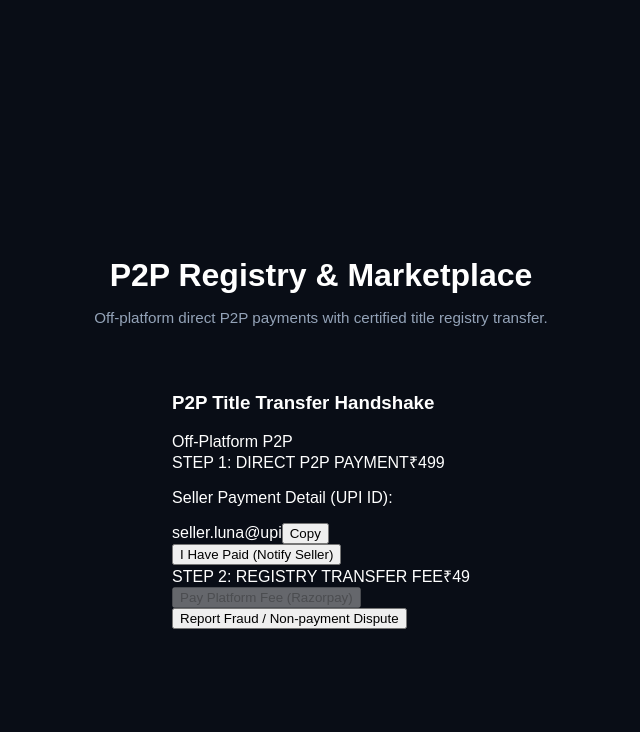
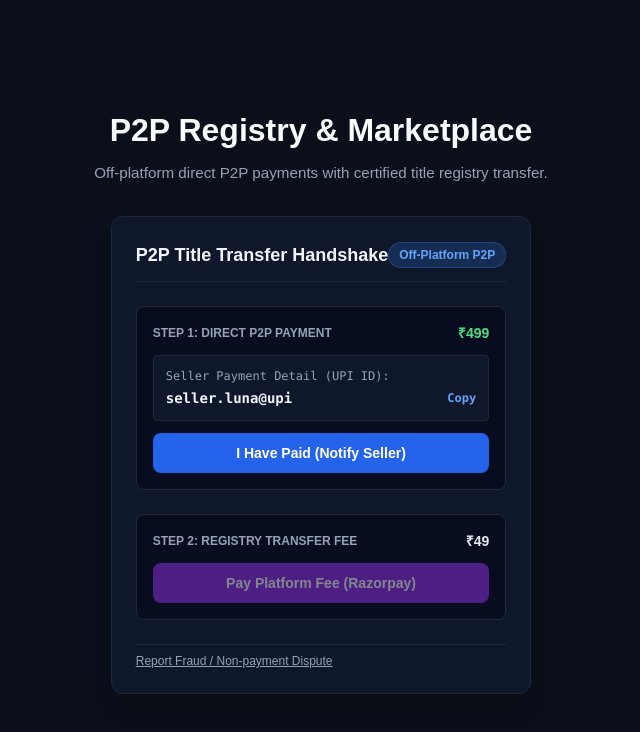
Before and after one commit to prashantsugara/moon_proj, a Next.js app: page / in a window 1280 px wide. Shown: the top 732 px of the page, without its empty margins (319-959 px from the left). Built offline with nearby package versions, Linux system fonts and the light colour scheme; no server answers.

Commit message:
Add Tailwind CSS styles for sleek modern UI

```diff
--- /dev/null
+++ b/app/globals.css
@@ -0,0 +1,16 @@
+@tailwind base;
+@tailwind components;
+@tailwind utilities;
+
+:root {
+  --font-sans: 'Inter', -apple-system, BlinkMacSystemFont, 'Segoe UI', Roboto, sans-serif;
+}
+
+body {
+  background-color: #0b0f19;
+  color: #f8fafc;
+  font-family: var(--font-sans);
+  margin: 0;
+  padding: 0;
+  -webkit-font-smoothing: antialiased;
+}
--- a/app/layout.tsx
+++ b/app/layout.tsx
@@ -1,8 +1,9 @@
 import React from 'react';
+import './globals.css';
 
 export const metadata = {
   title: 'P2P Registry & Marketplace',
-  description: 'Off-platform P2P land registry and marketplace platform.',
+  description: 'Off-platform direct P2P payments with certified title registry transfer.',
 };
 
 export default function RootLayout({
@@ -15,7 +16,7 @@ export default function RootLayout({
       <head>
         <script src="https://checkout.razorpay.com/v1/checkout.js" async></script>
       </head>
-      <body style={{ margin: 0, padding: 0, backgroundColor: '#090d16', color: '#fff' }}>
+      <body>
         {children}
       </body>
     </html>
--- /dev/null
+++ b/postcss.config.js
@@ -0,0 +1,6 @@
+module.exports = {
+  plugins: {
+    tailwindcss: {},
+    autoprefixer: {},
+  },
+}
--- /dev/null
+++ b/tailwind.config.js
@@ -0,0 +1,11 @@
+/** @type {import('tailwindcss').Config} */
+module.exports = {
+  content: [
+    './app/**/*.{js,ts,jsx,tsx,mdx}',
+    './components/**/*.{js,ts,jsx,tsx,mdx}',
+  ],
+  theme: {
+    extend: {},
+  },
+  plugins: [],
+}
```
